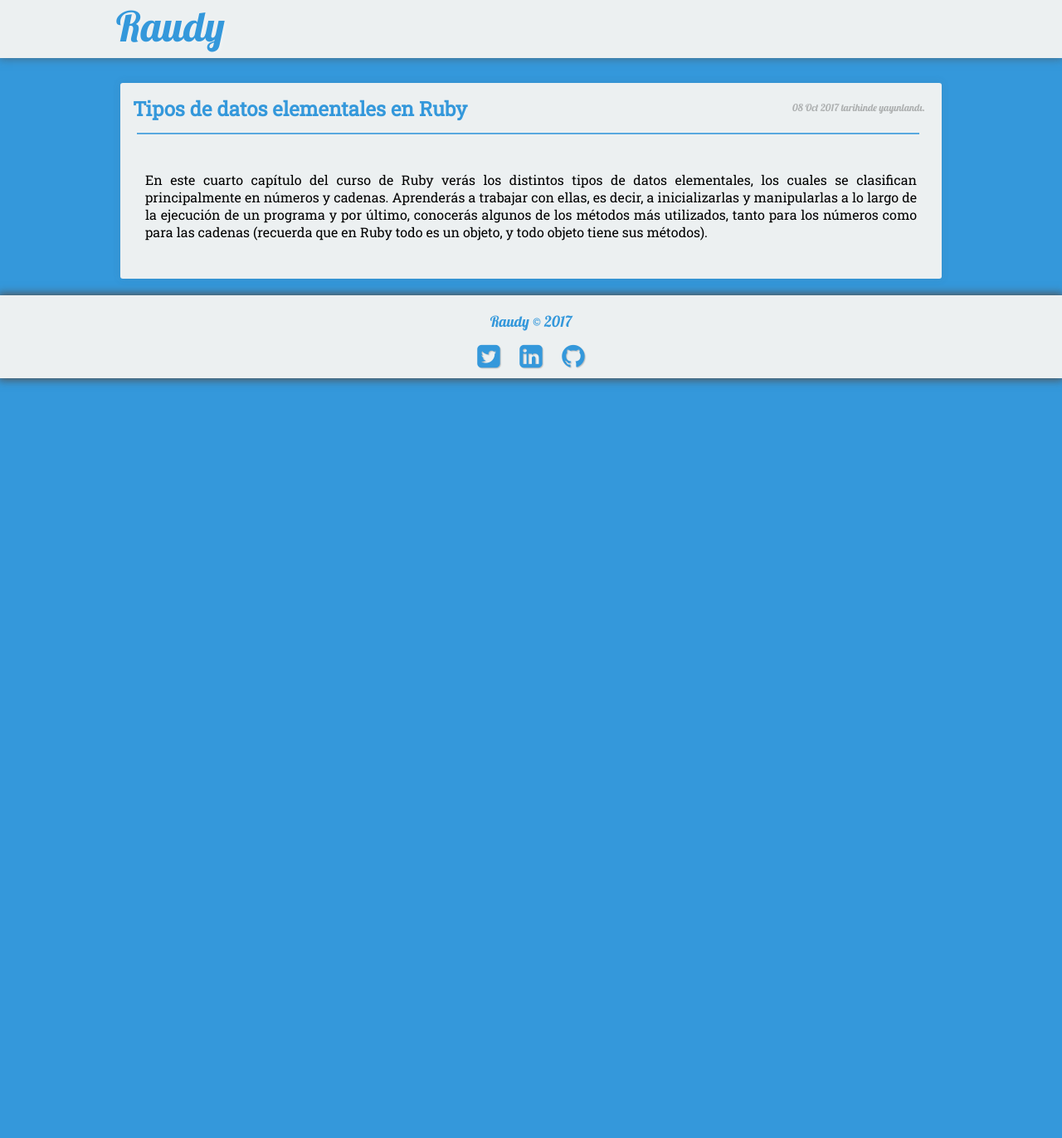
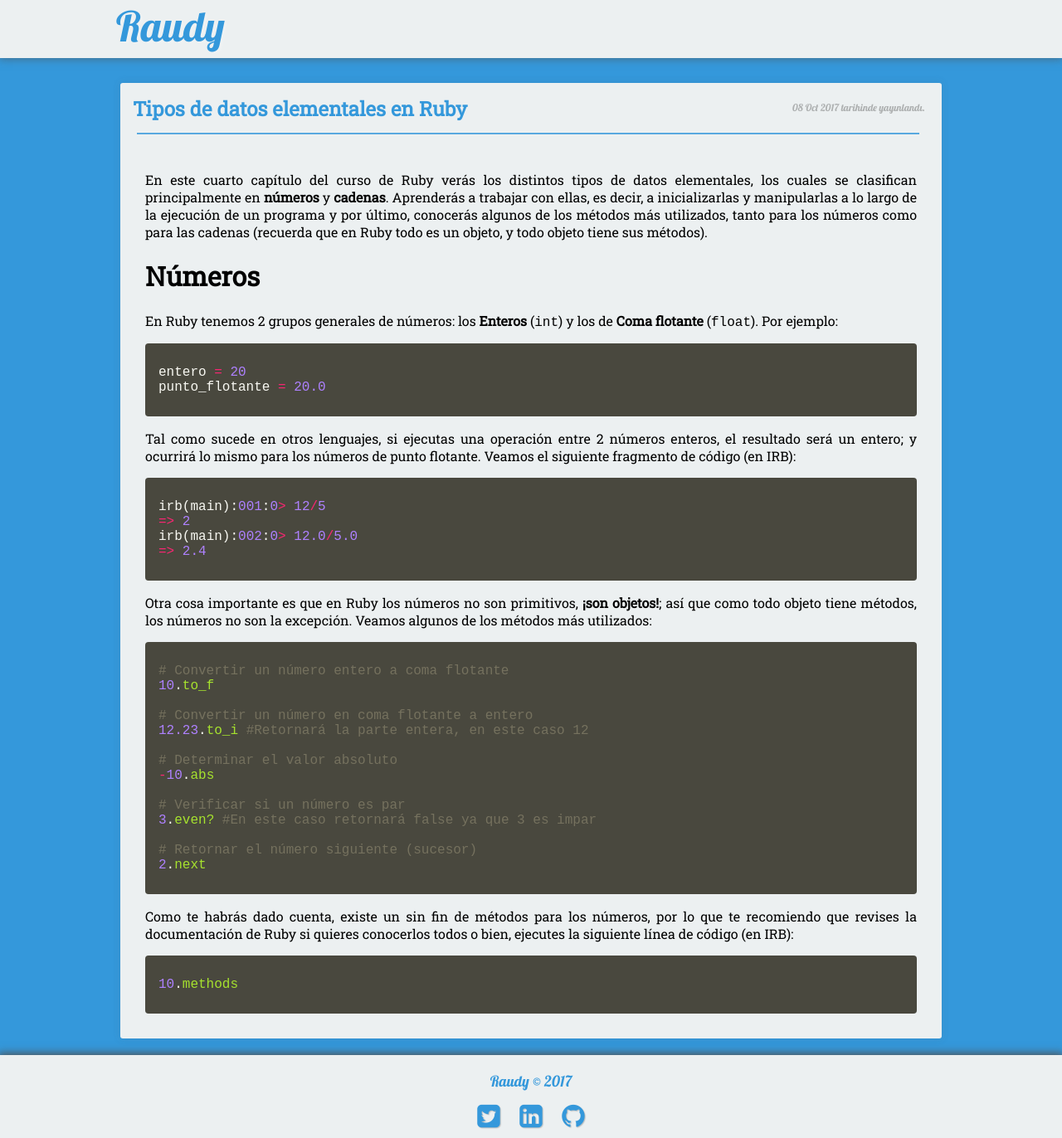
Before and after one commit to nisoto/Blog-anterior-2.0, a Jekyll site: the page built from _posts/2017-10-08-datos-elementales-ruby.md, in a window 1280 px wide. Shown: the whole page at 83% size. Built offline with Jekyll 4.4.1, drawn with Linux system fonts in a browser that asks for light colours; nearby versions of some CDN libraries; before the commit the page ends 900 px from its top, so only the background shows below that.

Commit message:
Update 2017-10-08-datos-elementales-ruby.md

```diff
--- a/_posts/2017-10-08-datos-elementales-ruby.md
+++ b/_posts/2017-10-08-datos-elementales-ruby.md
@@ -6,4 +6,47 @@ excerpt: "Cuarto capítulo del curso de Ruby"
 tags: [ruby]
 ---
 
-En este cuarto capítulo del curso de Ruby verás los distintos tipos de datos elementales, los cuales se clasifican principalmente en números y cadenas. Aprenderás a trabajar con ellas, es decir, a inicializarlas y manipularlas a lo largo de la ejecución de un programa y por último, conocerás algunos de los métodos más utilizados, tanto para los números como para las cadenas (recuerda que en Ruby todo es un objeto, y todo objeto tiene sus métodos).
+En este cuarto capítulo del curso de Ruby verás los distintos tipos de datos elementales, los cuales se clasifican principalmente en **números** y **cadenas**. Aprenderás a trabajar con ellas, es decir, a inicializarlas y manipularlas a lo largo de la ejecución de un programa y por último, conocerás algunos de los métodos más utilizados, tanto para los números como para las cadenas (recuerda que en Ruby todo es un objeto, y todo objeto tiene sus métodos).
+
+# Números
+
+En Ruby tenemos 2 grupos generales de números: los **Enteros** (`int`) y los de **Coma flotante** (`float`). Por ejemplo:
+
+{% highlight ruby %}
+entero = 20
+punto_flotante = 20.0
+{% endhighlight %}
+
+Tal como sucede en otros lenguajes, si ejecutas una operación entre 2 números enteros, el resultado será un entero; y ocurrirá lo mismo para los números de punto flotante. Veamos el siguiente fragmento de código (en IRB):
+
+{% highlight ruby %}
+irb(main):001:0> 12/5
+=> 2
+irb(main):002:0> 12.0/5.0
+=> 2.4
+{% endhighlight %}
+
+Otra cosa importante es que en Ruby los números no son primitivos, **¡son objetos!**; así que como todo objeto tiene métodos, los números no son la excepción. Veamos algunos de los métodos más utilizados:
+
+{% highlight ruby %}
+# Convertir un número entero a coma flotante
+10.to_f
+
+# Convertir un número en coma flotante a entero
+12.23.to_i #Retornará la parte entera, en este caso 12
+
+# Determinar el valor absoluto
+-10.abs
+
+# Verificar si un número es par
+3.even? #En este caso retornará false ya que 3 es impar
+
+# Retornar el número siguiente (sucesor)
+2.next
+{% endhighlight %}
+
+Como te habrás dado cuenta, existe un sin fin de métodos para los números, por lo que te recomiendo que revises la documentación de Ruby si quieres conocerlos todos o bien, ejecutes la siguiente línea de código (en IRB):
+
+{% highlight ruby %}
+10.methods
+{% endhighlight %}
```
